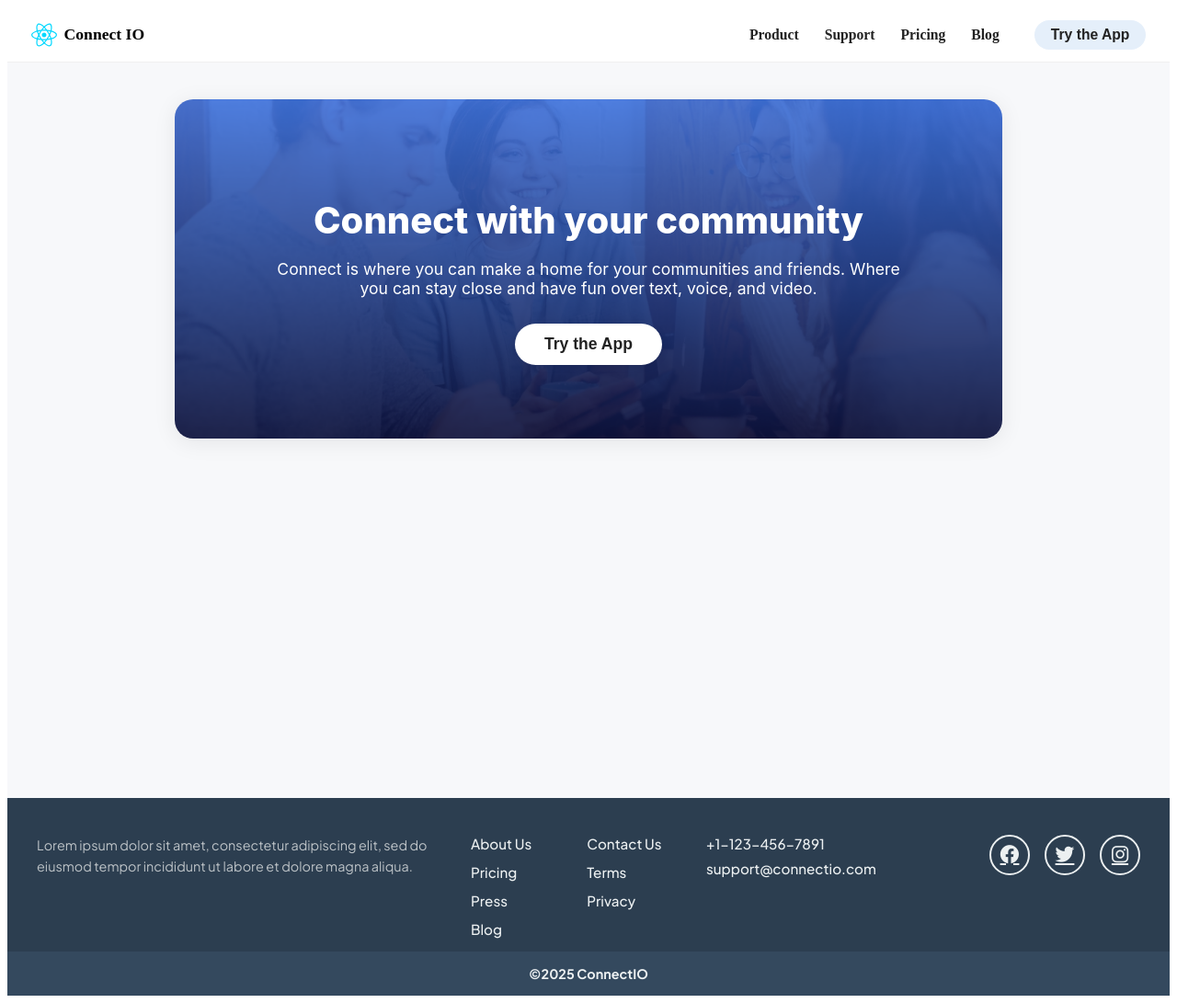
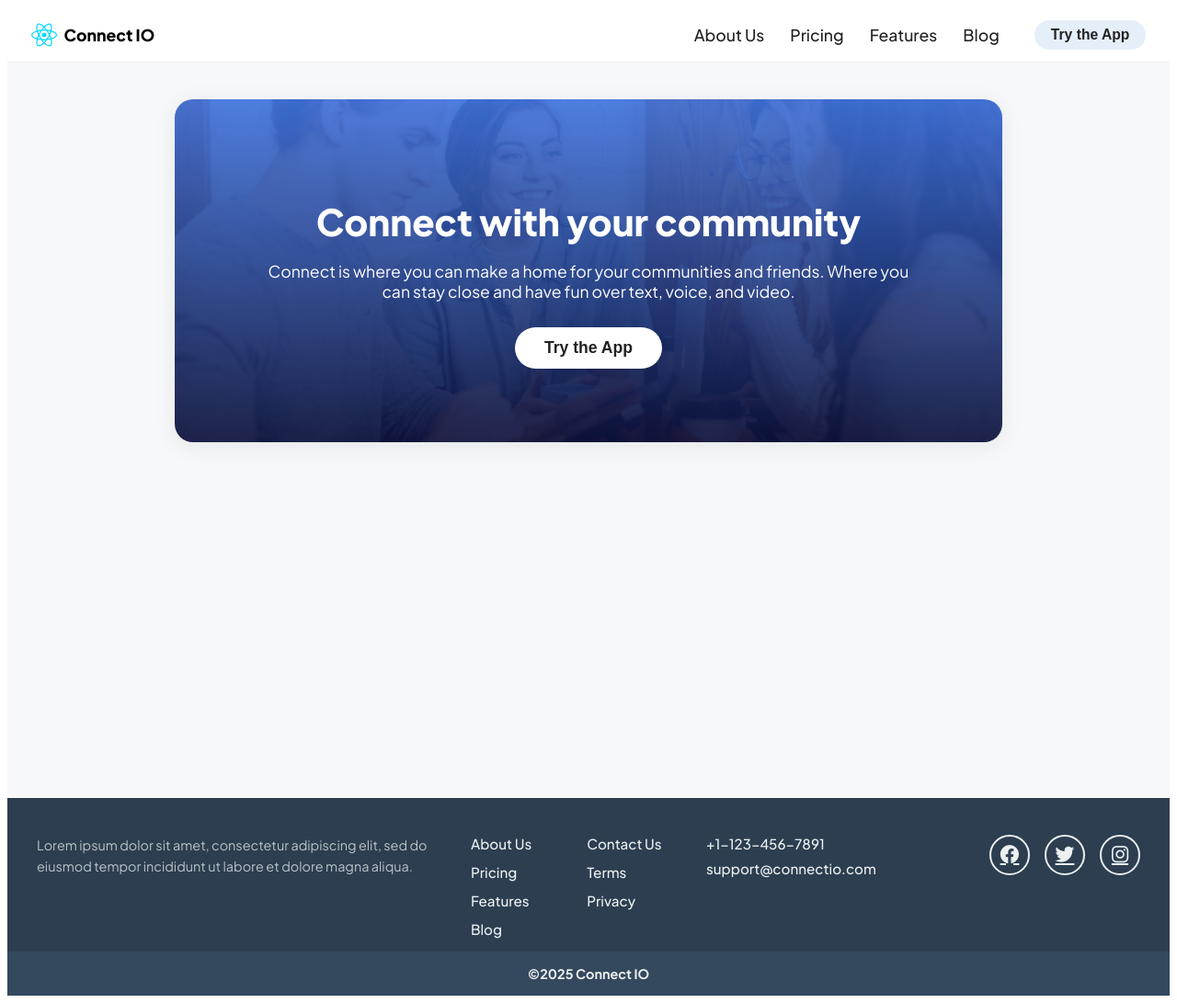
Before and after one commit to eescal01/test-app-chat, a React (Vite) app in the folder cloud-chat-client/: page / in a window 1280 px wide. Shown: the whole page at 92% size. Built offline with nearby package versions, Linux system fonts and the light colour scheme.

Commit message:
[feat] add login

```diff
--- a/cloud-chat-client/src/components/Footer.jsx
+++ b/cloud-chat-client/src/components/Footer.jsx
@@ -14,7 +14,7 @@ const Footer = () => (
         <div className="footer-column">
           <a href="#">About Us</a>
           <a href="#">Pricing</a>
-          <a href="#">Press</a>
+          <a href="#">Features</a>
           <a href="#">Blog</a>
         </div>
 
@@ -42,7 +42,7 @@ const Footer = () => (
         </a>
       </div>
     </div>
-    <div className="footer-copyright">©2025 ConnectIO</div>
+    <div className="footer-copyright">©2025 Connect IO</div>
   </footer>
 );
 
--- a/cloud-chat-client/src/components/Header.css
+++ b/cloud-chat-client/src/components/Header.css
@@ -10,6 +10,7 @@
     border-bottom: 1px solid #f0f0f0;
     position: relative;
     z-index: 10;
+    font-family: 'Plus Jakarta Sans', 'Noto Sans', Arial, sans-serif;
   }
 
   .nav-logo {
@@ -34,8 +35,8 @@
   .nav-links a {
     color: #222;
     text-decoration: none;
-    font-size: 0.98rem;
-    font-weight: 600;
+    font-size: 1.1rem;
+    font-weight: 500;
     transition: color 0.2s;
   }
 
--- a/cloud-chat-client/src/components/Header.jsx
+++ b/cloud-chat-client/src/components/Header.jsx
@@ -10,9 +10,9 @@ const HeaderNav = () => (
       <span>Connect IO</span>
     </div>
     <nav className="nav-links">
-      <a href="#">Product</a>
-      <a href="#">Support</a>
+      <a href="#">About Us</a>
       <a href="#">Pricing</a>
+      <a href="#">Features</a>
       <a href="#">Blog</a>
       <button className="nav-btn" onClick={login}>Try the App</button>
     </nav>
--- a/cloud-chat-client/src/components/Hero.css
+++ b/cloud-chat-client/src/components/Hero.css
@@ -4,7 +4,7 @@
     flex-direction: column;
     align-items: center;
     background: #f7f8fa;
-    font-family: 'Inter', Arial, sans-serif;
+    font-family: 'Plus Jakarta Sans', 'Noto Sans', Arial, sans-serif;
   }
 
   .hero-background {
```
Also changed, not shown: cloud-chat-client/index.html (indentation only).
